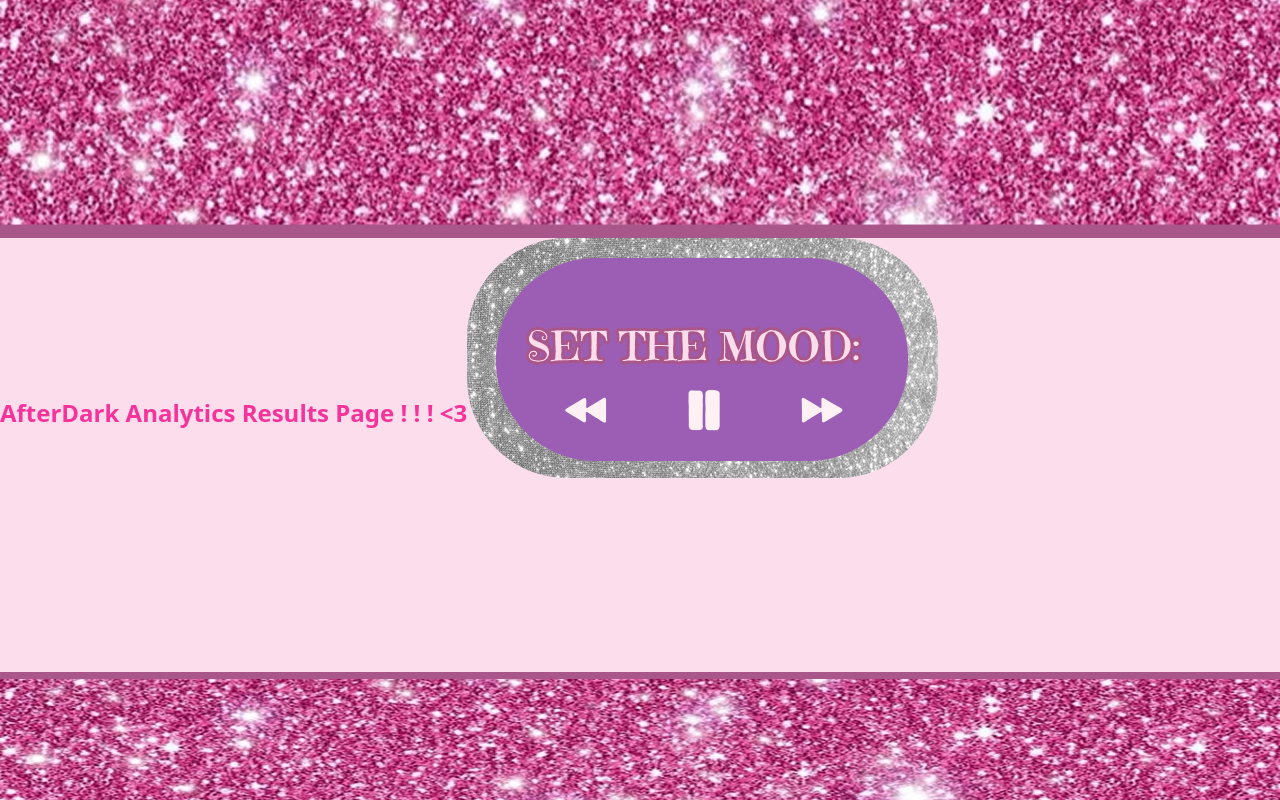
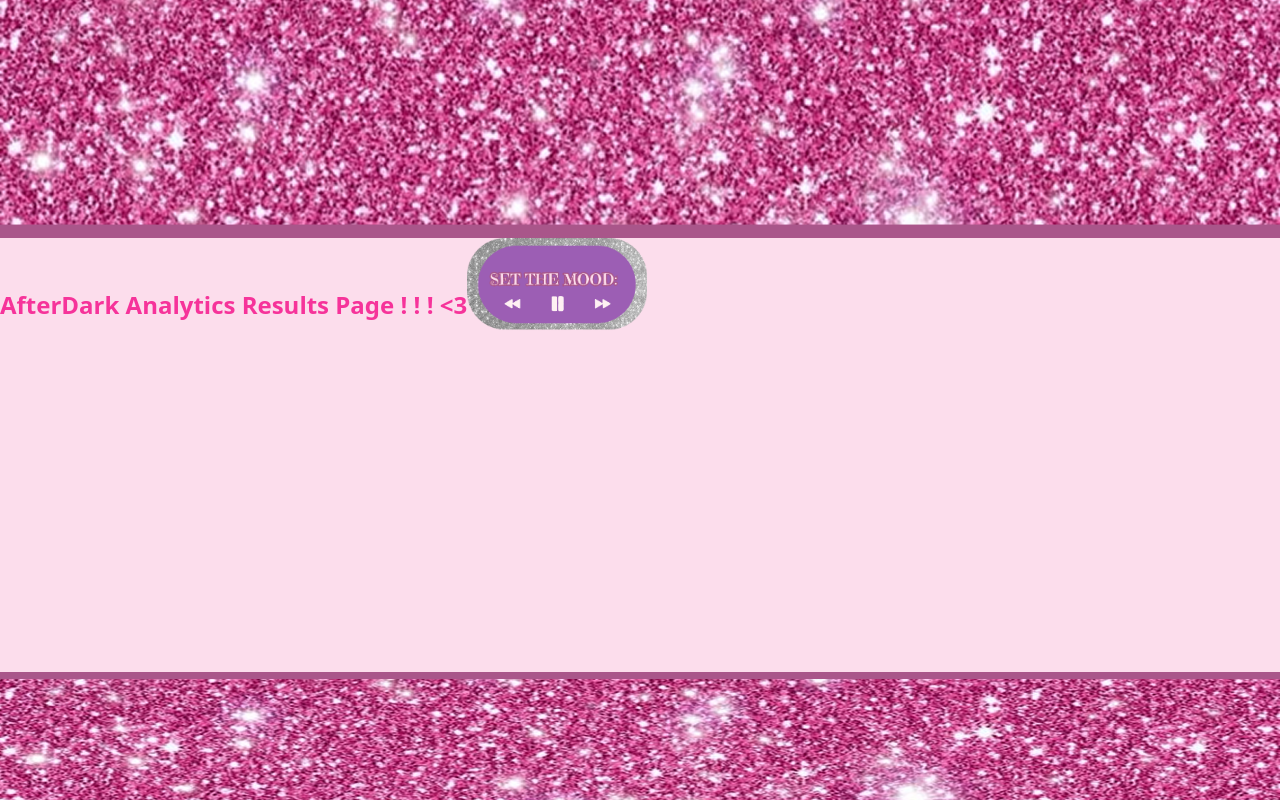
Before and after one commit to aubreyfortmayer/AfterdarkAnalytics, a React app in the folder frontend/: page /results in a window 1280 px wide. Built offline with nearby package versions, Linux system fonts and the light colour scheme; the HTML template or start-up script is replaced by a standard one.

Commit message:
small fixes

```diff
--- a/frontend/src/components/MusicPlayer.jsx
+++ b/frontend/src/components/MusicPlayer.jsx
@@ -32,7 +32,7 @@ return (
         src = {MusicButton}
         alt="set the mood"
         // onClick = {playMusic}
-        className = "cursor-pointer hover:scale-105 transition"
+        className = "w-[180px] h-auto"
         />
         {/* <audio ref = {audio} src = {goingOutSong} /> */}
     </div>
--- a/frontend/src/pages/Results.jsx
+++ b/frontend/src/pages/Results.jsx
@@ -7,7 +7,9 @@ export default function Results() {
             <p className="text-pink-500 font-extrabold text-2xl">
             AfterDark Analytics Results Page ! ! ! &lt;3
             </p>
-            <MusicPlayer />
+            <div className = "flex justify-center">
+                <MusicPlayer />
+            </div>
         </div>
     );
 }
```
